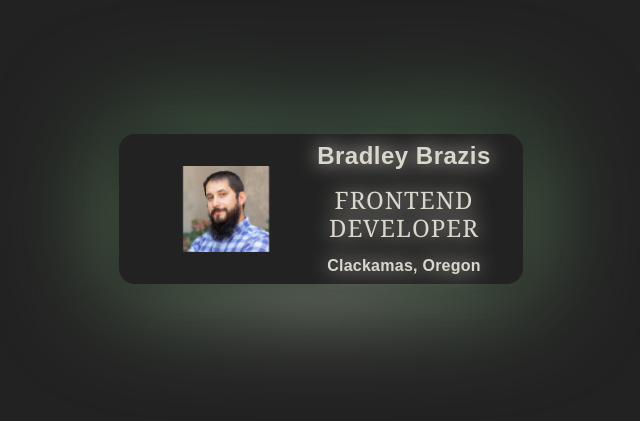
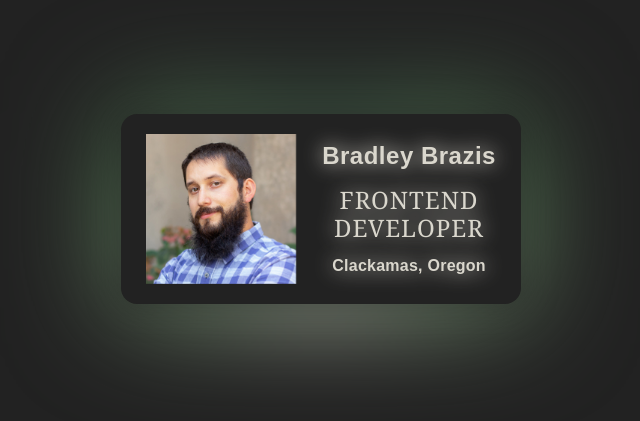
Before and after one commit to bbrazis/business-card, a website built with Vite: page index.html in a window 1280 px wide. Shown: the part 191-612 px from the top of the page, without its empty margins (319-959 px from the left). Built offline with nearby package versions, Linux system fonts and the light colour scheme.

Commit message:
Update styles.css

```diff
--- a/styles.css
+++ b/styles.css
@@ -45,7 +45,7 @@ body {
     min-width: 400px;
     max-width: 500px;
     margin: 0 auto;
-    padding: 2rem;
+    padding: 1.25rem;
     display: flex;
     justify-content: space-around;
     text-align: center;
@@ -55,7 +55,6 @@ body {
     border-left: 6px solid var(--timberwolf);*/
     position: relative;
     border-radius: 1rem;
-    height: 150px;
     grid-gap: 1rem;
     transform-style: preserve-3d;
     transform: perspective(5000px) rotateX(var(--rotateX)) rotateY(var(--rotateY));
```
